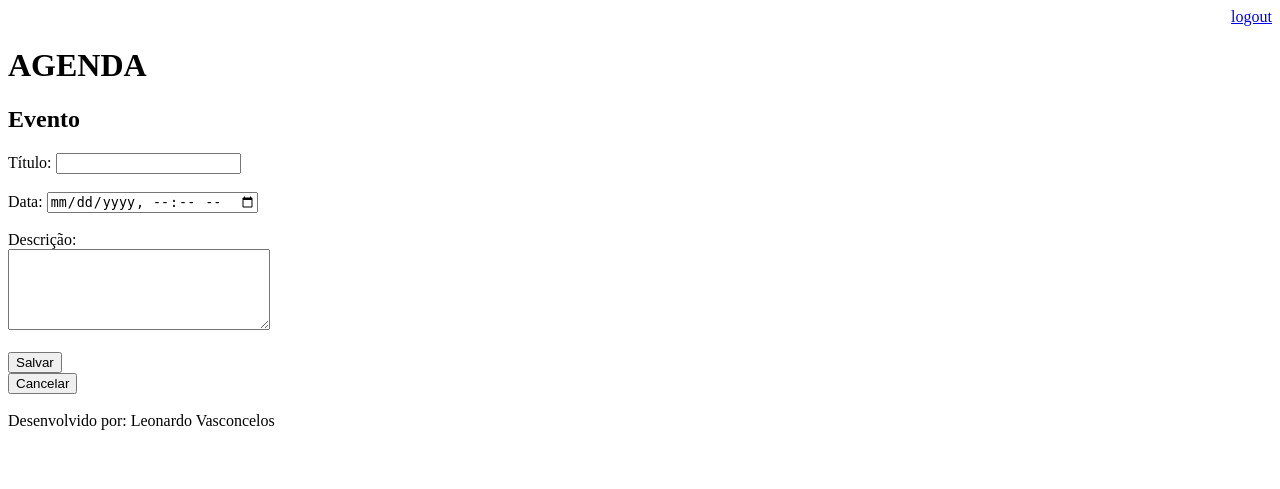
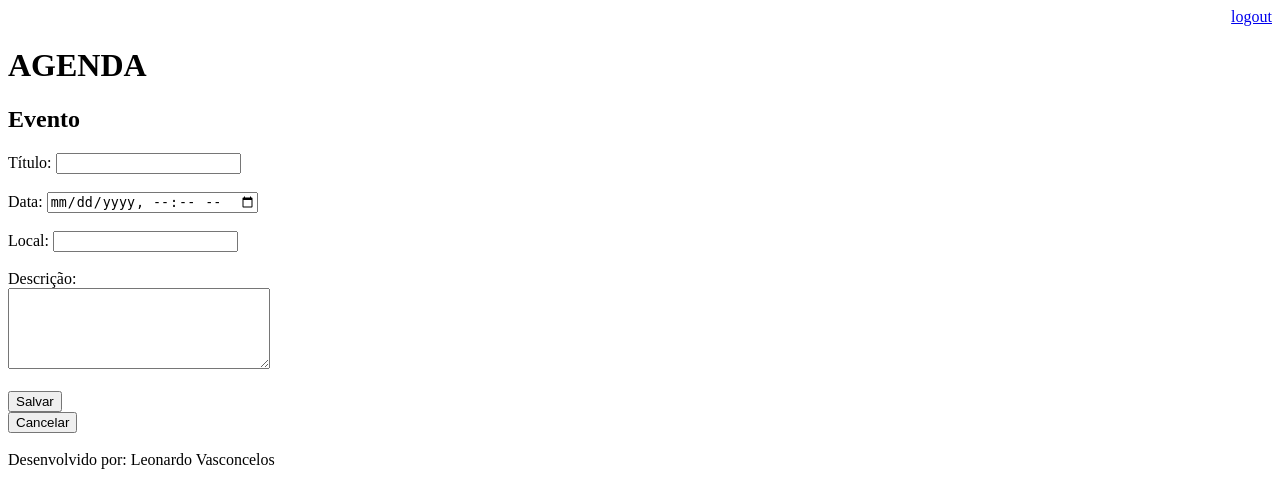
Before and after one commit to leovasc5/Life-to-Relieve, a Django app: page /agenda/evento/ in a window 1280 px wide. Shown: the top 489 px of the page. Run offline with Django 3.2, Linux system fonts and the light colour scheme; a user stored in the database is signed in.

Commit message:
Edited the Events table, added event_local to the attributes

```diff
--- a/core/models.py
+++ b/core/models.py
@@ -5,6 +5,7 @@ class Evento(models.Model):
     titulo = models.CharField(max_length=100)
     descricao = models.TextField(blank=True, null=True)
     data_evento = models.DateTimeField(verbose_name='Data do Evento')
+    local_evento = models.CharField(max_length=150, blank=True, null=True)
     data_criacao = models.DateTimeField(auto_now=True)
     usuario = models.ForeignKey(User, on_delete=models.CASCADE)
 
--- a/core/views.py
+++ b/core/views.py
@@ -39,11 +39,13 @@ def submit_evento(request):
     if request.POST:
         titulo = request.POST.get('titulo')
         data_evento = request.POST.get('data_evento')
+        local_evento = request.POST.get('local_evento')
         descricao = request.POST.get('descricao')
         usuario = request.user
         Evento.objects.create(
             titulo=titulo,
             data_evento=data_evento,
+            local_evento=local_evento,
             descricao=descricao,
             usuario=usuario
         )
--- a/templates/evento.html
+++ b/templates/evento.html
@@ -11,6 +11,9 @@
     <label>Data: </label>
     <input type="datetime-local" name="data_evento"/>
     <br><br>
+    <label>Local: </label>
+    <input type="text" name="local_evento"/>
+    <br><br>
     <label>Descrição: </label><br>
     <textarea name="descricao" rows="5" cols="30"></textarea>
     <br><br>
```
Also changed, not shown: core/migrations/0003_evento_local_evento.py (added), db.sqlite3.
